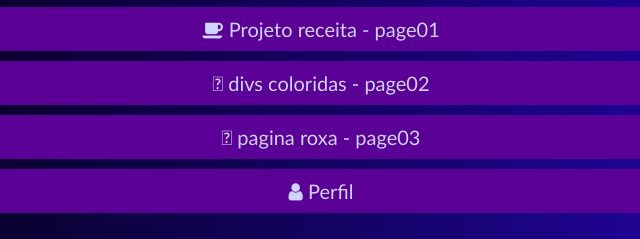
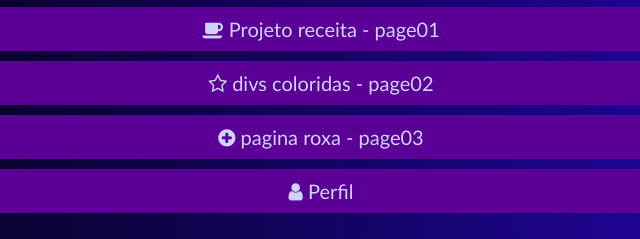
Before and after one commit to Marcelo33/perfil, a plain HTML site: page index.html in a window 1280 px wide. Shown: the part 537-776 px from the top of the page, 319-959 px from the left. Drawn offline with Linux system fonts and the light colour scheme.

Commit message:
Update index.html

```diff
--- a/index.html
+++ b/index.html
@@ -18,8 +18,8 @@
     <a href="https://example.com"><i class="fab fa-tiktok"></i> TikTok</a>
     <a href="https://wa.me/qr/OT6U22AAYPJSK1"><i class="fa fa-whatsapp"></i> Whatsapp</a>
     <a href="https://marcelo33.github.io/Page01/"><i class="fa fa-coffee"-"></i> Projeto receita - page01 </a>
-    <a href="https://marcelo33.github.io/Page02/"><i class="fa-star-o"-"></i> divs coloridas - page02 </a>
-    <a href="https://marcelo33.github.io/page5/"><i class=" fa-snowflake-o"-"></i> pagina roxa - page03 </a>
+    <a href="https://marcelo33.github.io/Page02/"><i class="fa fa-star-o"></i> divs coloridas - page02 </a>
+    <a href="https://marcelo33.github.io/page5/"><i class="fa fa-plus-circle"></i> pagina roxa - page03 </a>
     <a href="file:///C:/Users/Marcelo%20jr/Desktop/Projetos-tchelo/Perfil/index.html"><i class="fa fa-user"></i> Perfil</a>
 </body>
 </html>
```
